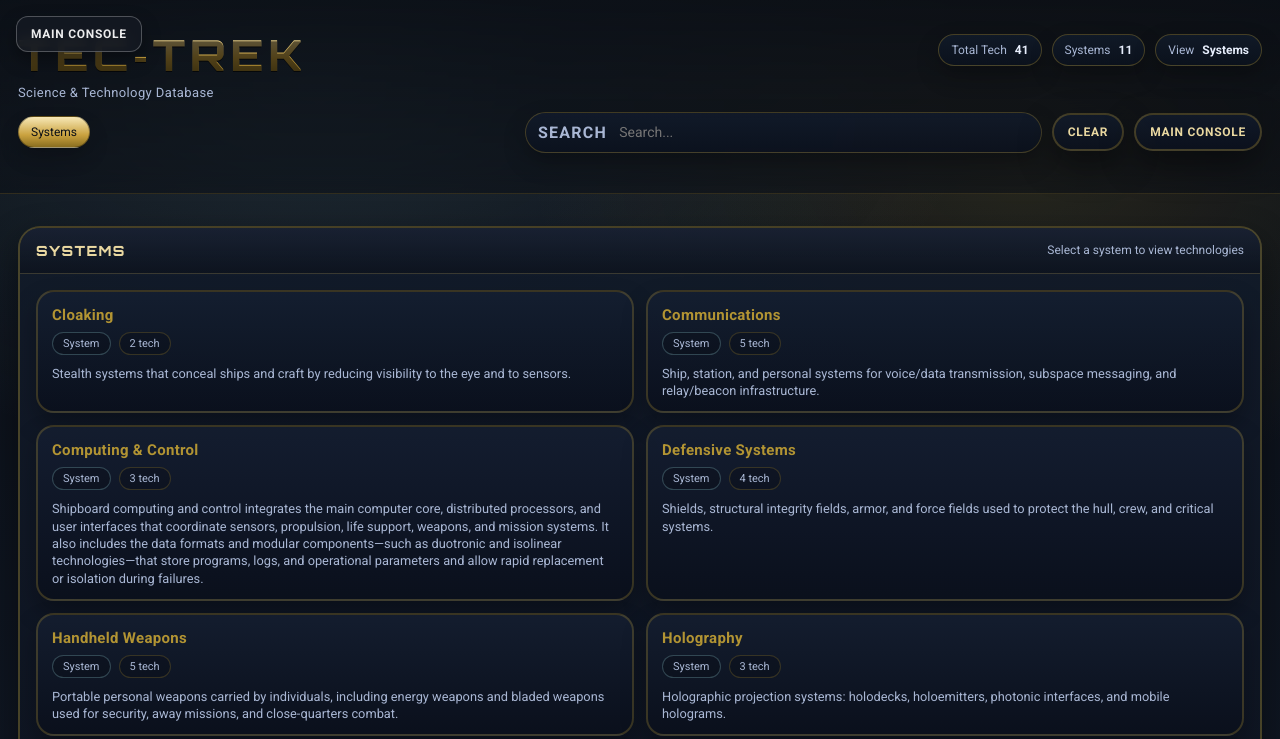
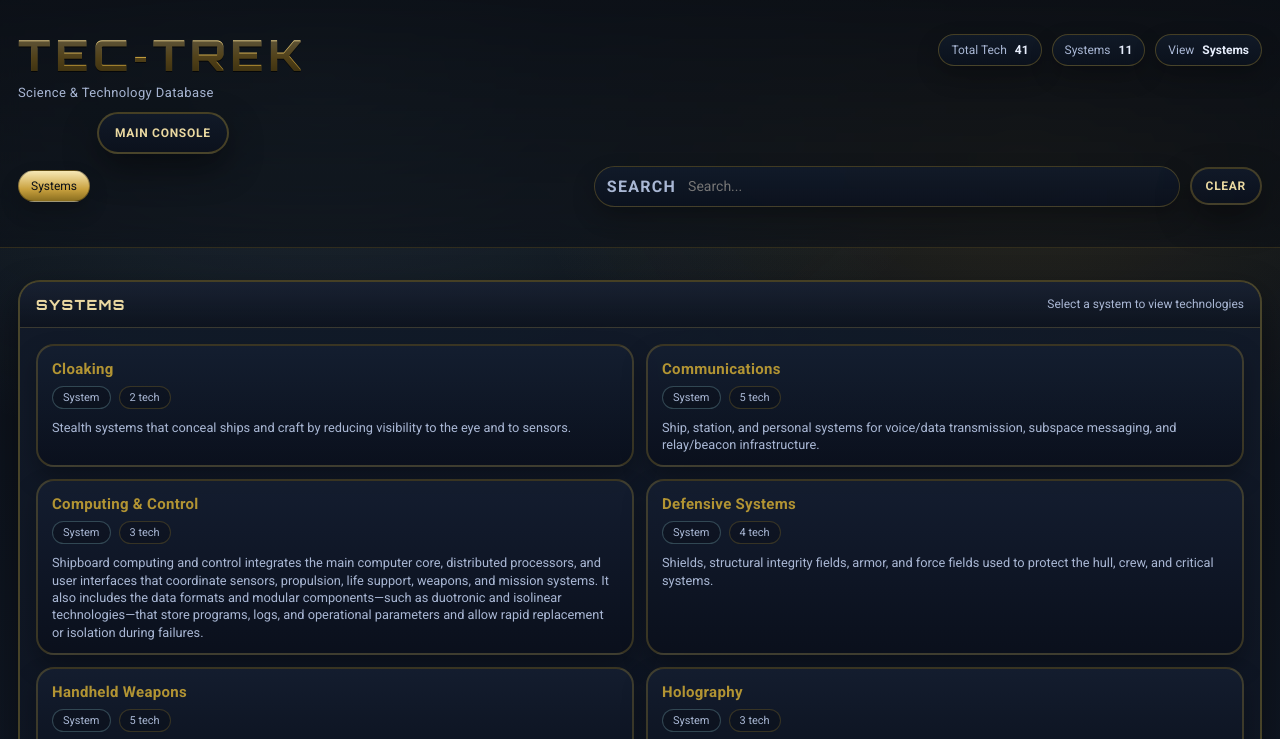
Before and after one commit to BigBird7827/Tec-Trek, a plain HTML site: page index.html in a window 1280 px wide. Shown: the top 739 px of the page. Drawn offline with Linux system fonts and the light colour scheme.

Commit message:
Update index.html

```diff
--- a/index.html
+++ b/index.html
@@ -254,48 +254,26 @@
       .sysHero{ grid-template-columns: 1fr; }
     }
   </style>
-<style id="mainConsoleNavStyle">
-  #mainConsoleLink {
-    position: fixed;
-    top: 16px;
-    left: 16px;
-    z-index: 99999;
-    display: inline-flex;
-    align-items: center;
-    justify-content: center;
-    padding: 10px 14px;
-    border-radius: 12px;
-    text-decoration: none;
-    font-weight: 700;
-    letter-spacing: 0.06em;
-    font-size: 12px;
-    border: 1px solid rgba(255, 255, 255, 0.25);
-    background: rgba(20, 25, 35, 0.85);
-    color: rgba(255, 255, 255, 0.92);
-    backdrop-filter: blur(6px);
-    -webkit-backdrop-filter: blur(6px);
-    box-shadow: 0 8px 18px rgba(0, 0, 0, 0.35);
-    transition: transform 0.12s ease, box-shadow 0.12s ease, background 0.12s ease;
+<style id="mainConsoleInlineStyle">
+  .main-console-inline{
+    display:flex;
+    justify-content:center;
+    align-items:center;
   }
-  #mainConsoleLink:hover {
-    transform: translateY(-1px);
-    box-shadow: 0 10px 22px rgba(0, 0, 0, 0.42);
-    background: rgba(26, 33, 46, 0.9);
-  }
-  #mainConsoleLink:active {
-    transform: translateY(0px);
-    box-shadow: 0 8px 18px rgba(0, 0, 0, 0.35);
+  .main-console-inline a{
+    text-decoration:none;
   }
 </style>
 </head>
 <body>
-  <a id="mainConsoleLink" href="https://bigbird7827.github.io/Main-Console/">MAIN CONSOLE</a>
   <div class="topbar">
     <div class="wrap">
       <div class="titleRow">
         <div class="brand">
           <h1>TEC‑TREK</h1>
           <div class="sub">Science & Technology Database</div>
+        <div class="main-console-inline" style="margin-top:12px;"><a class="btn" href="https://bigbird7827.github.io/Main-Console/">MAIN CONSOLE</a></div>
+
         </div>
         <div class="badgeRow">
           <div class="badge"><span>Total Tech</span> <b id="totalTech">0</b></div>
@@ -313,8 +291,7 @@
         </div>
 
         <button class="chipBtn" id="clearBtn">Clear</button>
-        <button class="chipBtn" id="mainBtn" type="button" onclick="window.location.href='https://bigbird7827.github.io/'">Main Console</button>
-      </div>
+</div>
     </div>
   </div>
 
```
